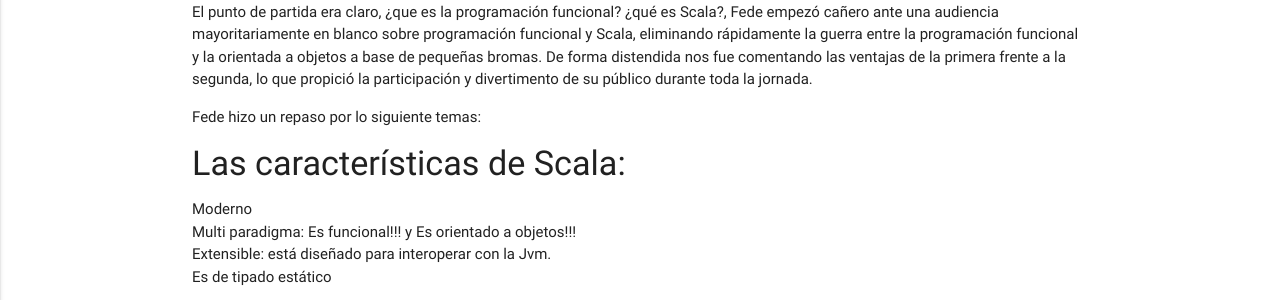
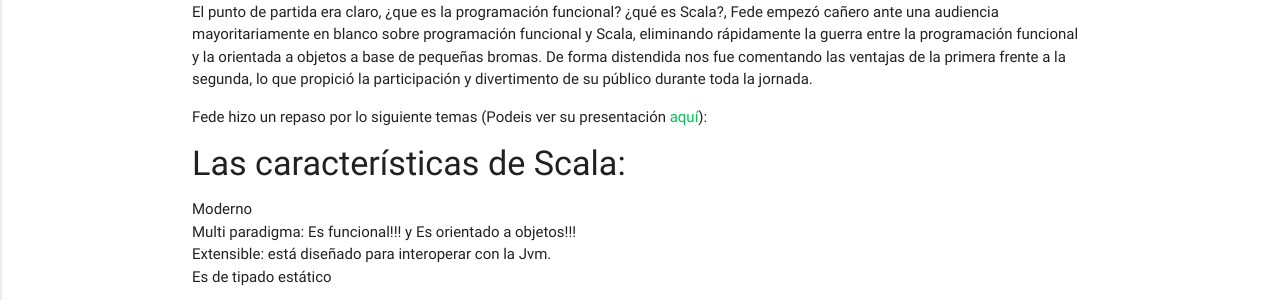
Before and after one commit to SVQJUG/web, a Jekyll site: the page built from _posts/2017-11-03-Scala-101.md, in a window 1280 px wide. Shown: the part 376-676 px from the top of the page. Built offline with Jekyll 4.4.1, drawn with Linux system fonts in a browser that asks for light colours.

Commit message:
add Slide reference

```diff
--- a/_posts/2017-11-03-Scala-101.md
+++ b/_posts/2017-11-03-Scala-101.md
@@ -11,7 +11,7 @@ Desde la organización el día no prometía demasiado: la lluvia y el hecho de s
 
 El punto de partida era claro, ¿que es la programación funcional? ¿qué es Scala?, Fede empezó cañero ante una audiencia mayoritariamente en blanco sobre programación funcional y Scala, eliminando rápidamente la guerra entre la programación funcional y la orientada a objetos a base de pequeñas bromas. De forma distendida nos fue comentando las ventajas de la primera frente a la segunda, lo que propició la participación y divertimento de su público durante toda la jornada.
 
-Fede hizo un repaso por lo siguiente temas:
+Fede hizo un repaso por lo siguiente temas (Podeis ver su presentación [aquí](https://docs.google.com/presentation/d/1kbYfWMPf8KaJZkZ07kNxXNUVuOXvseDLTdSEM2mRqf0/)):
 
 #### Las características de Scala:
 - Moderno
```
